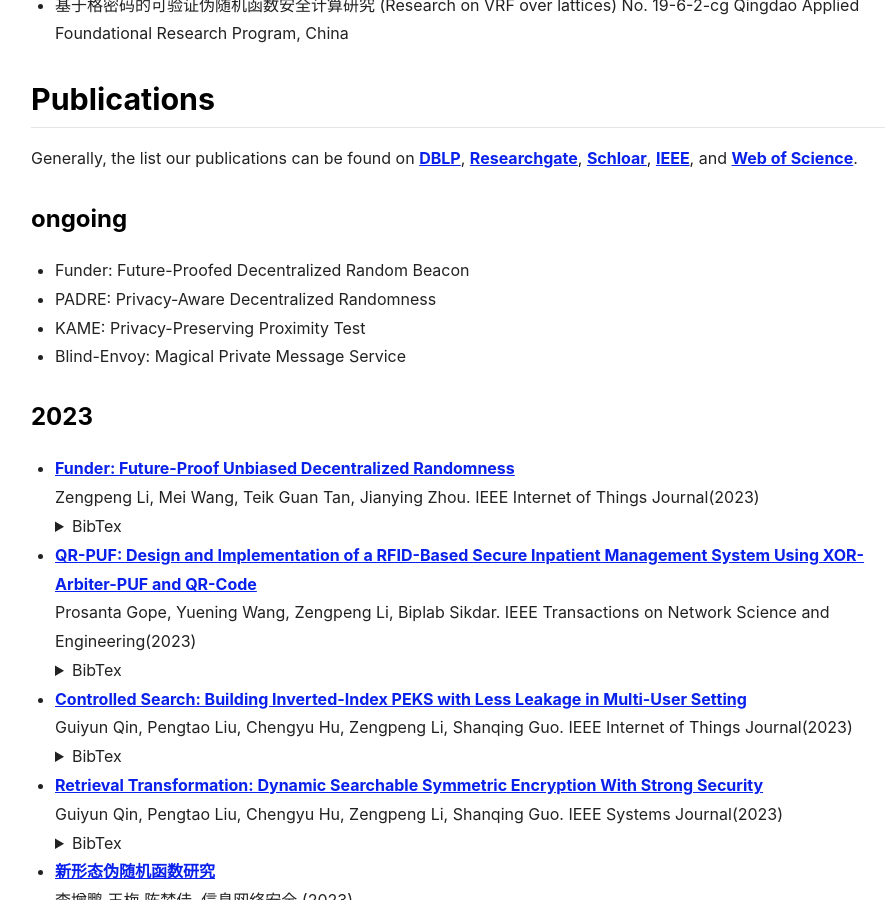
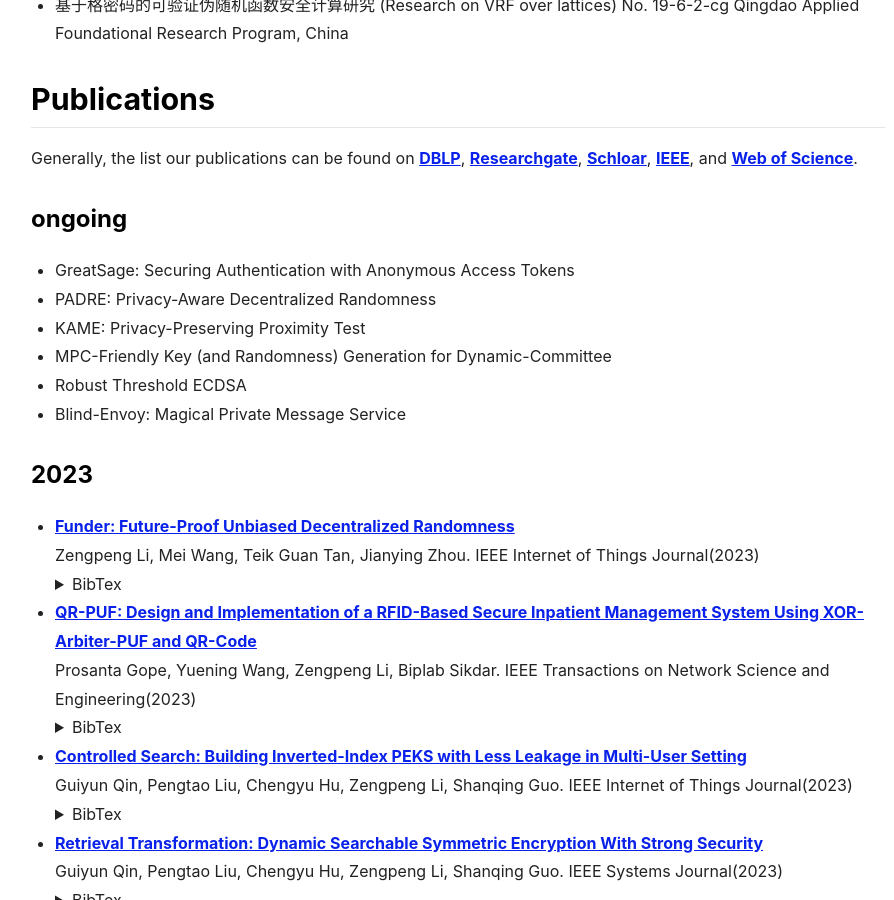
Before and after one commit to sigmasdu/sigmasdu.github.io, a Jekyll site: the page built from research.md, in a window 1280 px wide and 900 px high, scrolled down 841 px. Shown: the whole window, without its empty margins (182-1076 px from the left). Built offline with Jekyll 4.4.1, drawn with Linux system fonts in a browser that asks for light colours; nearby versions of some CDN libraries.

Commit message:
Update research.md

```diff
--- a/research.md
+++ b/research.md
@@ -42,9 +42,11 @@ Thank You to NSFC, NSFC-SD, NSFC-QD, Huawei, and Bitmain for their generous supp
 
 
 ### ongoing
-- Funder: Future-Proofed Decentralized Random Beacon
+- GreatSage: Securing Authentication with Anonymous Access Tokens
 - PADRE: Privacy-Aware Decentralized Randomness
 - KAME: Privacy-Preserving Proximity Test
+- MPC-Friendly Key (and Randomness) Generation for Dynamic-Committee
+- Robust Threshold ECDSA
 - Blind-Envoy: Magical Private Message Service
 
 ### 2023
```
